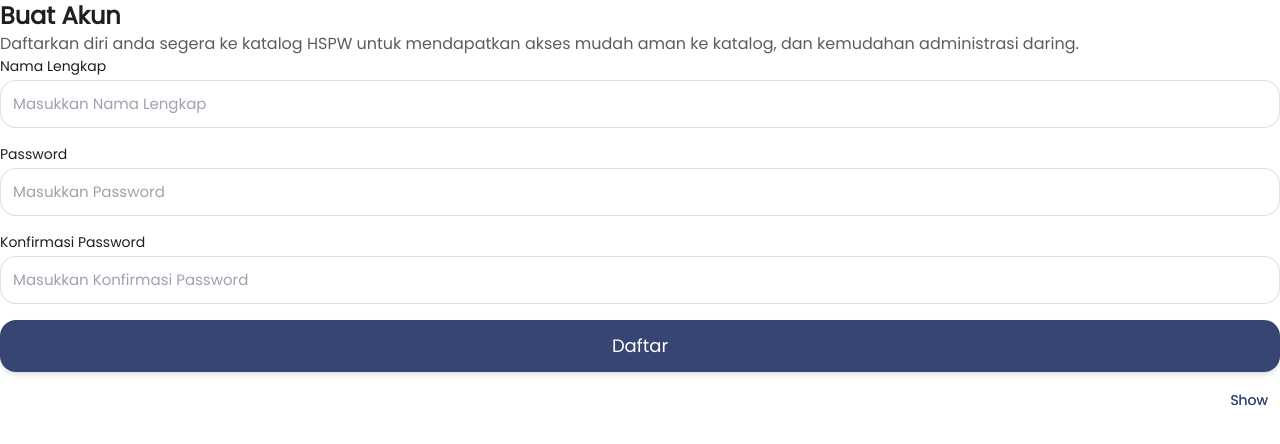
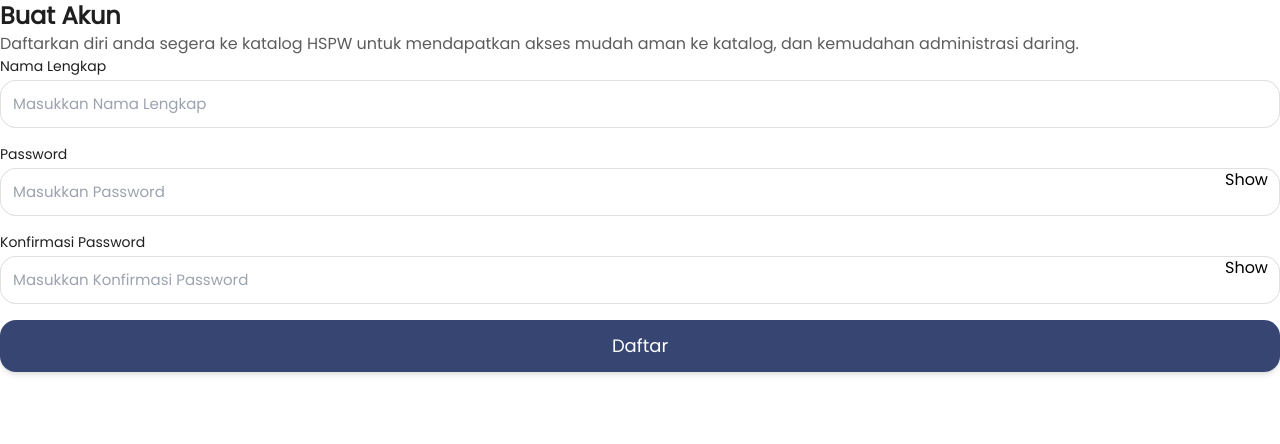
Before and after one commit to pupr-2024-2025/sipasti-fe, a Next.js app: page /register in a window 1280 px wide. Shown: the top 444 px of the page. Built offline with nearby package versions, Linux system fonts and the light colour scheme.

Commit message:
09:59 PM, 10/08/2024 backup

```diff
--- a/src/components/Input.js
+++ b/src/components/Input.js
@@ -40,7 +40,7 @@ const TextInput = ({
   };
 
   return (
-    <div className={`flex flex-col mb-4 ${className}`}>
+    <div className={`relative flex flex-col mb-4 ${className}`}>
       {label && (
         <label className="text-B2 text-emphasis-on_surface-high mb-1">
           {label}
@@ -60,7 +60,7 @@ const TextInput = ({
         <button
           type="button"
           onClick={togglePasswordVisibility}
-          className="absolute right-3 top-1/2 transform -translate-y-1/2 text-sm text-custom-blue-500">
+          className="absolute right-3 top-1/2 transform -translate-y-1/2">
           {isPasswordVisible ? "Hide" : "Show"}
         </button>
       )}
```
